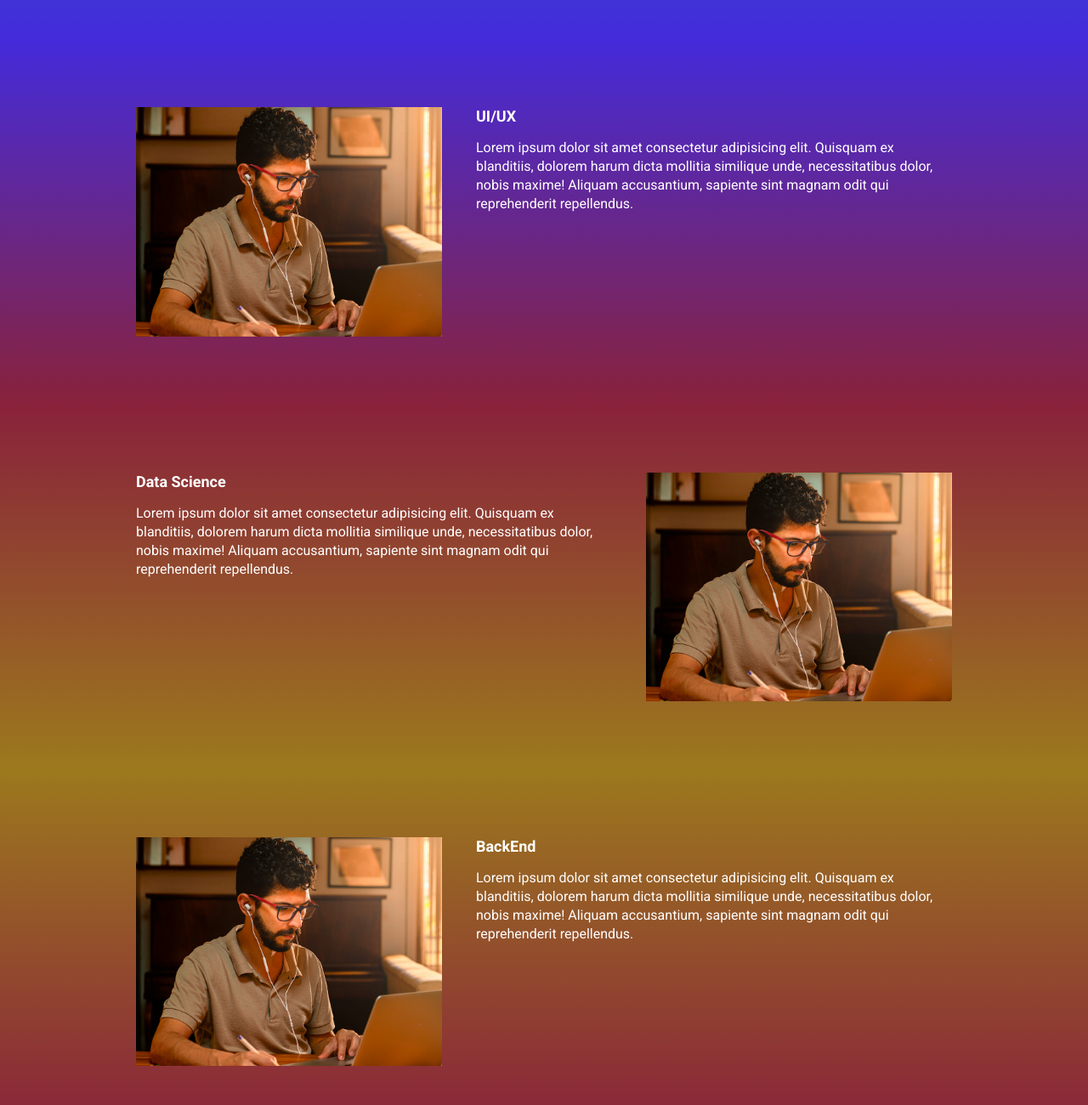
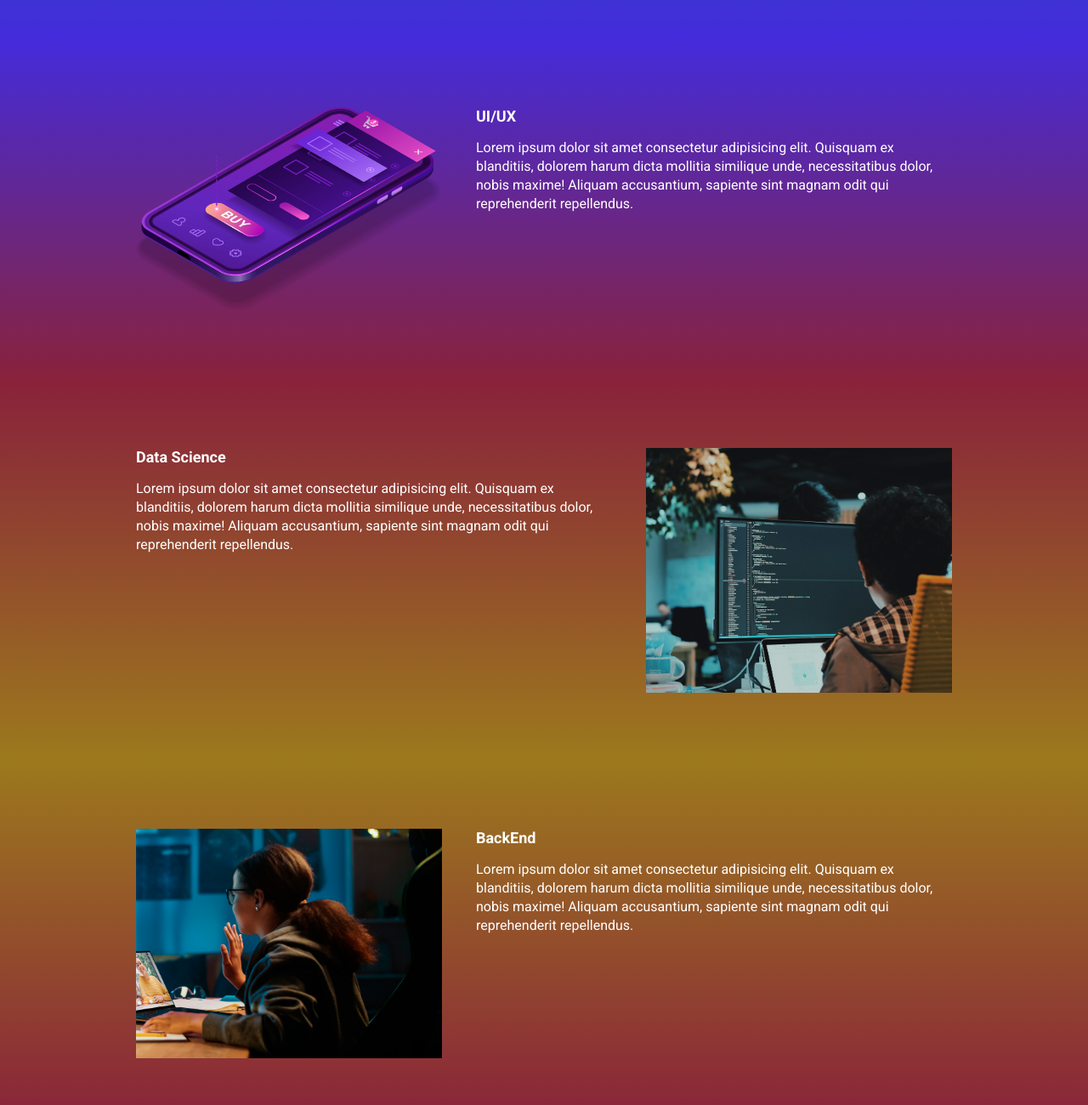
Before and after one commit to joseneisantana/-landing-page-parcel-, a website built with Parcel: page src/index.html in a window 1280 px wide. Shown: the part 760-2060 px from the top of the page at 85% size. Built offline with nearby package versions, Linux system fonts and the light colour scheme.

Commit message:
imagens add

```diff
--- a/src/index.html
+++ b/src/index.html
@@ -68,7 +68,7 @@
 
                     </p>
                 </div>
-                <img class="event__image" src="./images /frontend.png" alt="ui/ux">
+                <img class="event__image" src="./images /ui-ux.png" alt="ui/ux">
             </div>
         </section>
           <!--data-science-->
@@ -81,7 +81,7 @@
 
                     </p>
                 </div>
-                <img class="event__image" src="./images /frontend.png" alt="data-science">
+                <img class="event__image" src="./images /data.png" alt="data-science">
             </div>
         </section>
         <!--Backend-->
@@ -94,7 +94,7 @@
 
                     </p>
                 </div>
-                <img class="event__image" src="./images /frontend.png" alt="backend">
+                <img class="event__image" src="./images /backend.png" alt="backend">
             </div>
         </section>
 
```
